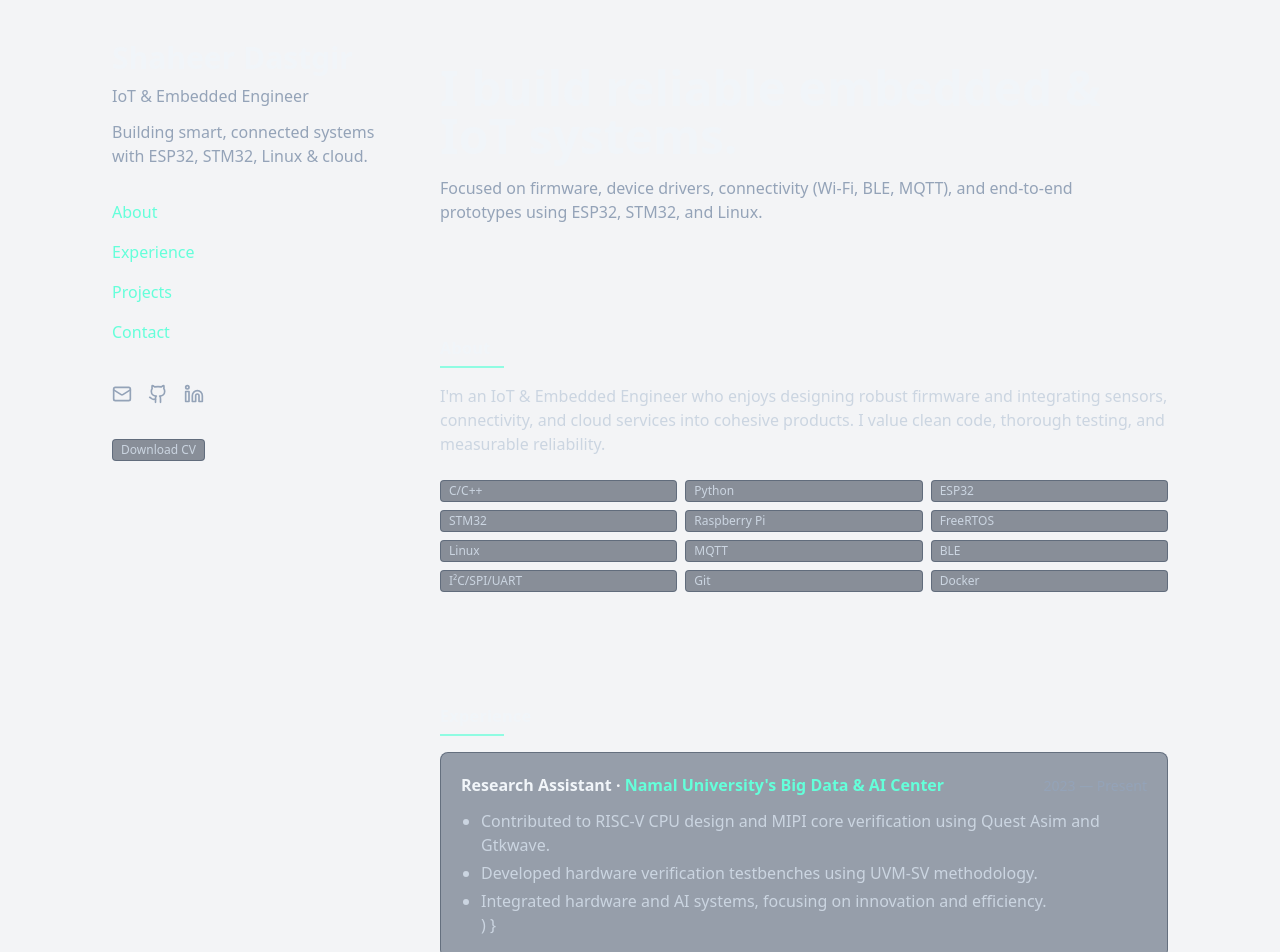
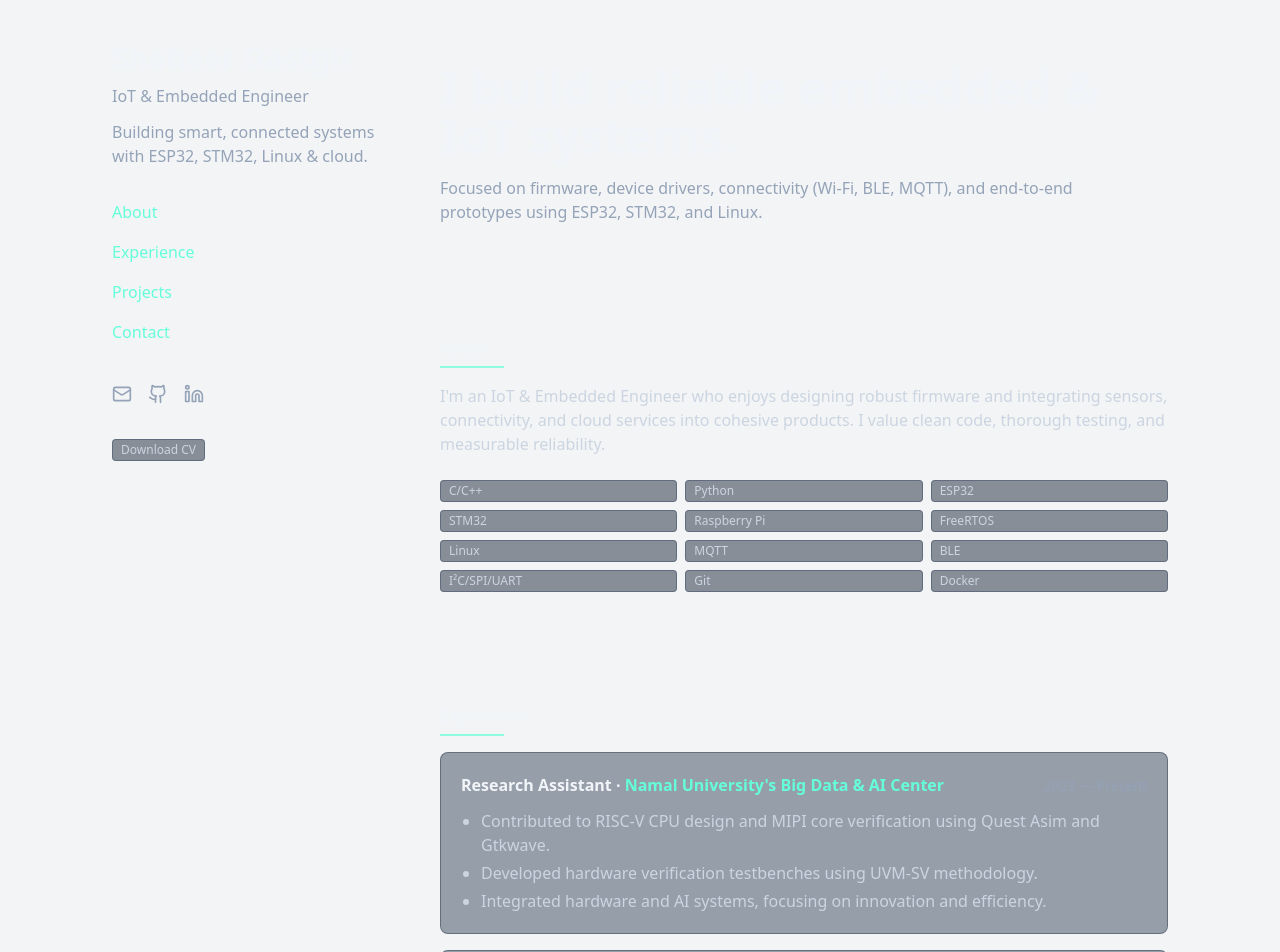
Before and after one commit to SHAHEER-DASTGIR/Portfolio, a React (Create React App) app: page / in a window 1280 px wide. Shown: the top 952 px of the page. Built offline with nearby package versions, Linux system fonts and the light colour scheme.

Commit message:
Fix syntax error in Experience component

```diff
--- a/src/components/Experience.js
+++ b/src/components/Experience.js
@@ -34,8 +34,6 @@ export default function Experience() {
             </div>
             <ul className="mt-3 list-disc pl-5 text-slate-300 space-y-1">
               {r.points.map((p, i) => <li key={i}>{p}</li>)}
-              )
-              }
             </ul>
           </article>
         ))}
```
